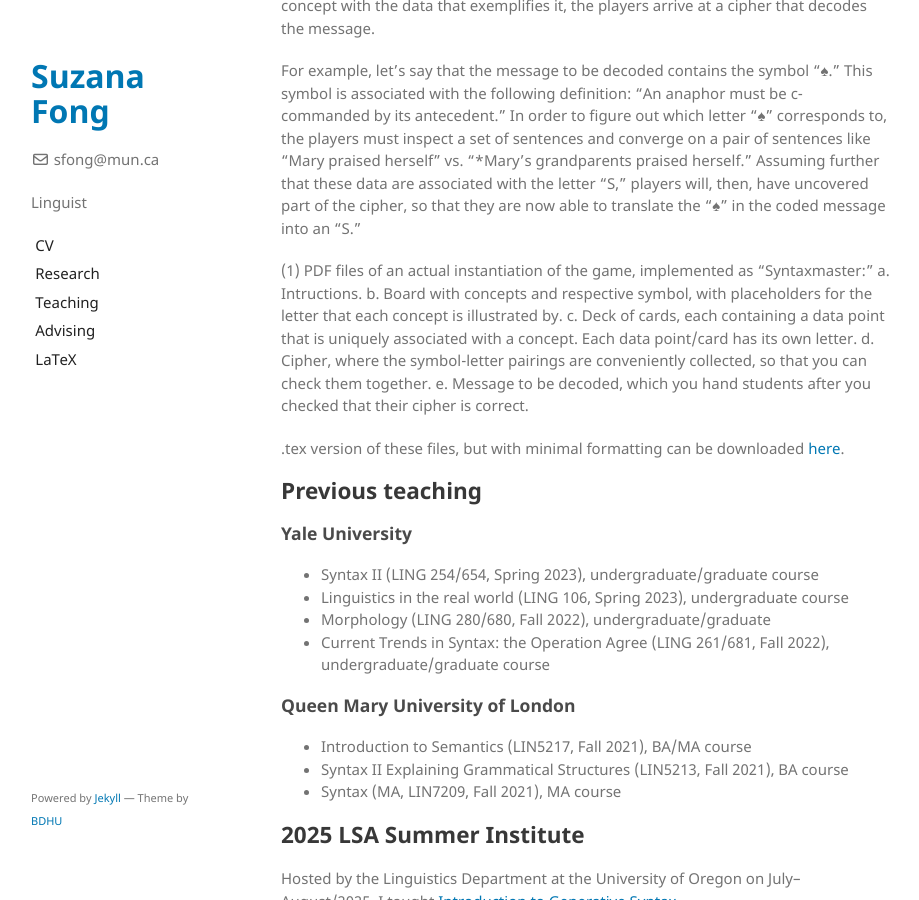
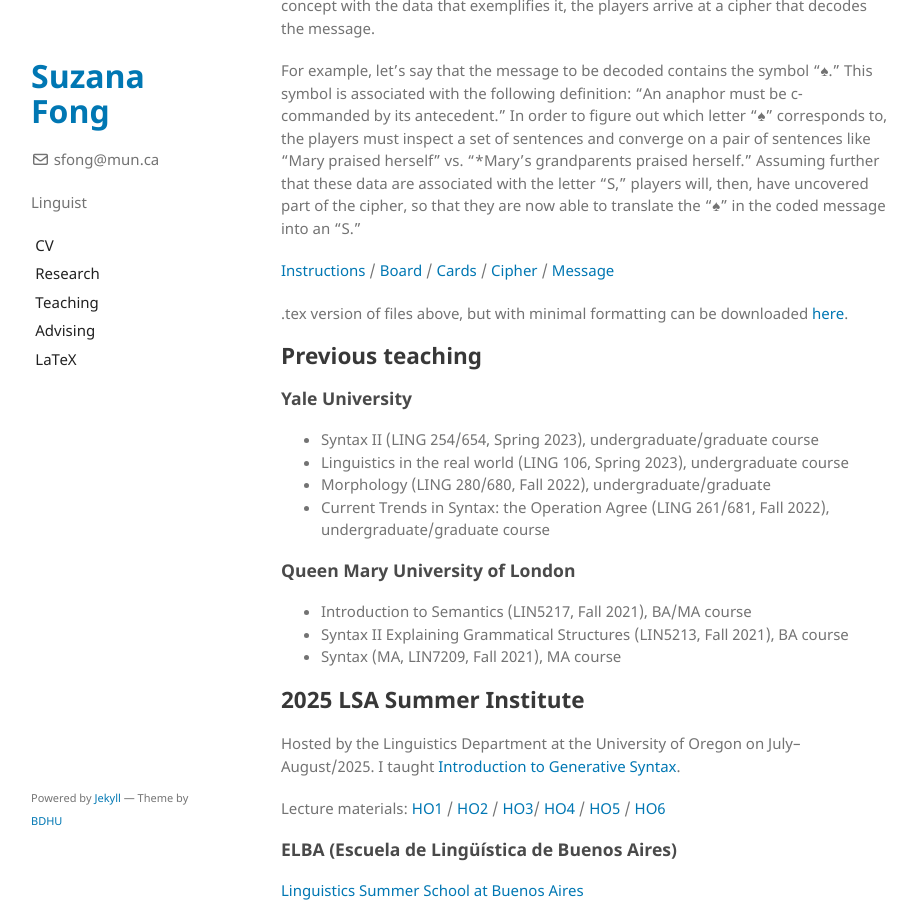
Before and after one commit to sznfng/sznfng.github.io, a Jekyll site: the page built from teaching.md, in a window 1280 px wide and 900 px high, scrolled down 720 px. Shown: the whole window, without its empty margins (179-1098 px from the left). Built offline with Jekyll 4.4.1, drawn with Linux system fonts in a browser that asks for light colours.

Commit message:
Update teaching.md

```diff
--- a/teaching.md
+++ b/teaching.md
@@ -28,14 +28,9 @@ Ultimately, the goal of the game is to decipher a message. But this is just a pr
 
 For example, let's say that the message to be decoded contains the symbol "♠." This symbol is associated with the following definition: "An anaphor must be c-commanded by its antecedent." In order to figure out which letter "♠" corresponds to, the players must inspect a set of sentences and converge on a pair of sentences like "Mary praised herself" vs. "*Mary's grandparents praised herself." Assuming further that these data are associated with the letter "S," players will, then, have uncovered part of the cipher, so that they are now able to translate the "♠" in the coded message into an "S."
 
-(1) PDF files of an actual instantiation of the game, implemented as "Syntaxmaster:"
-    a. Intructions.
-    b. Board with concepts and respective symbol, with placeholders for the letter that each concept is illustrated by.
-    c. Deck of cards, each containing a data point that is uniquely associated with a concept. Each data point/card has its own letter.
-    d. Cipher, where the symbol-letter pairings are conveniently collected, so that you can check them together.
-    e. Message to be decoded, which you hand students after you checked that their cipher is correct.
+[Instructions](files/syntaxmaster/3100_Syntactic_Theory_F26_syntaxmaster_instructions.pdf) / [Board](files/syntaxmaster/3100_Syntactic_Theory_F26_syntaxmaster_board.pdf) / [Cards](files/syntaxmaster/3100_Syntactic_Theory_F26_cards.pdf) / [Cipher](files/syntaxmaster/3100_Syntactic_Theory_F26_syntaxmaster_cipher.pdf) / [Message](files/syntaxmaster/3100_Syntactic_Theory_F26_syntaxmaster_message.pdf)
 
-.tex version of these files, but with minimal formatting can be downloaded [here](https://www.overleaf.com/read/rhjtpdyqfcpr#3abd32).
+.tex version of files above, but with minimal formatting can be downloaded [here](https://www.overleaf.com/read/rhjtpdyqfcpr#3abd32).
 
 ## Previous teaching
 
```
